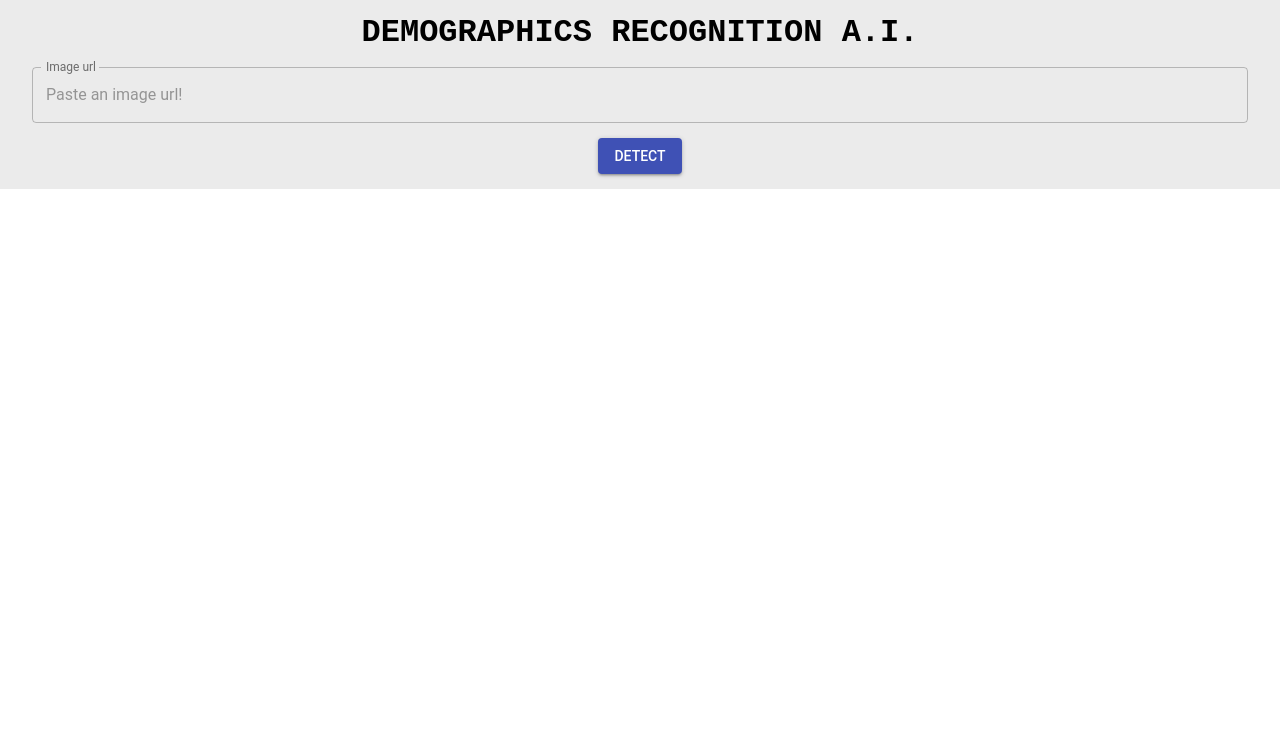
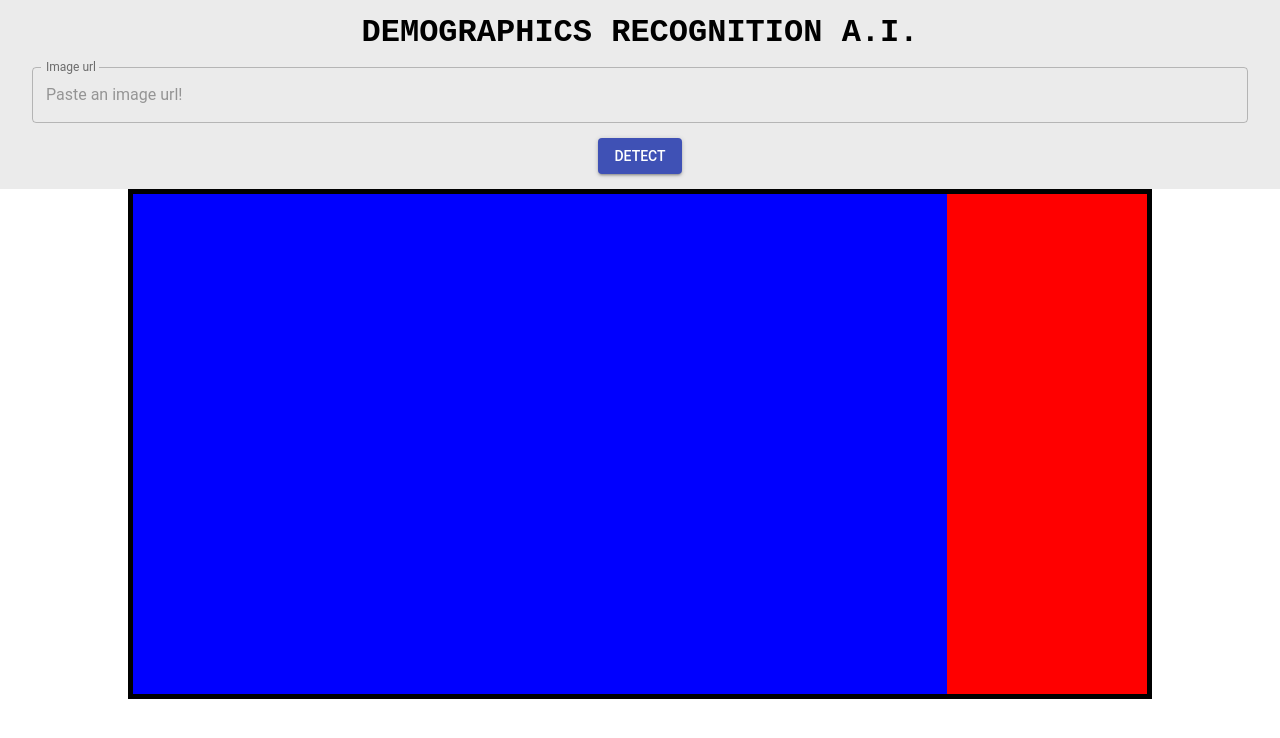
Before and after one commit to Luther0211/face-detection-project, a React (Create React App) app: page / in a window 1280 px wide. Shown: the top 738 px of the page. Built offline with nearby package versions, Linux system fonts and the light colour scheme; what clarifai would draw is missing.

Commit message:
added photo & response data section

```diff
--- a/src/Components/ImageDisplay/ImageDisplay.css
+++ b/src/Components/ImageDisplay/ImageDisplay.css
@@ -1,7 +1,25 @@
+.main {
+    max-width: 1200px;
+    width: 80vw;
+    border: 5px solid black;
+    display: flex;
+    flex-wrap: wrap;
+}
+
+.one {
+    background-color: blue;
+    min-height: 320px;
+    min-width: 70%;
+    flex-grow: 6;
+    display: flex;
+    justify-content: center;
+    align-items: center;
+    position: relative;
+}
+
 #ImageDisplay {
-    /* width: 75vw; */
-    max-width: 75vw;
-    max-height: 50vh;
+    max-height: 300px !important;
+    max-width: 100%;
 }
 
 .bounding-box {
@@ -11,6 +29,7 @@
     flex-wrap: wrap;
     justify-content: center;
     cursor: pointer;
+    position: absolute;
 }
 
 .bounding-box:hover {
@@ -20,3 +39,10 @@
 .active {
     box-shadow: 0 0 0 3px #d31313 inset;
 }
+
+.two {
+    background-color: red;
+    min-height: 500px;
+    min-width: 200px;
+    flex-grow: 1;
+}
--- a/src/Components/ImageDisplay/ImageDisplay.js
+++ b/src/Components/ImageDisplay/ImageDisplay.js
@@ -14,11 +14,34 @@ export default ({imageUrl, boxes, onFaceBoxClick }) => {
     })
 
     return (
-        <div className="center ma">
-            <div className="absolute mt2" id="image-display-div">
-                <img id="ImageDisplay" alt="" src={imageUrl} />
-                {results}
+        <div className="center">
+            <div className="main">
+
+                <div className="one">
+                    <div className="absolute">
+                        <img id="ImageDisplay" src={imageUrl} alt="" />
+                        {results}
+                    </div>
+                </div>
+
+                <div className="two"></div>
+
             </div>
         </div>
+
+
+
+        //  <div className="center absolute mt2" id="image-display-div">
+
+        //     <div class="main">
+        //         <div class="one">
+        //             <img id="ImageDisplay" src={imageUrl} alt="" />
+        //             {results}
+        //         </div>
+        //         <div class="two"></div>
+        //     </div>
+
+        // </div>
+
     )
 }
```
